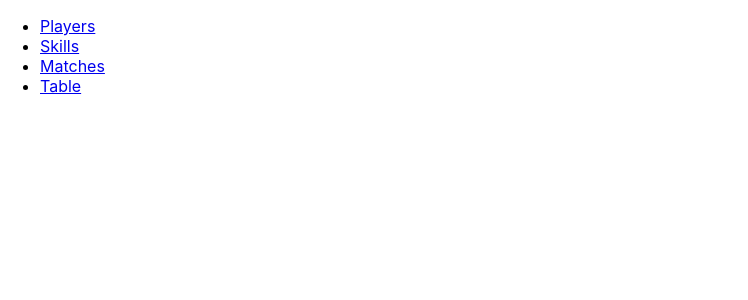
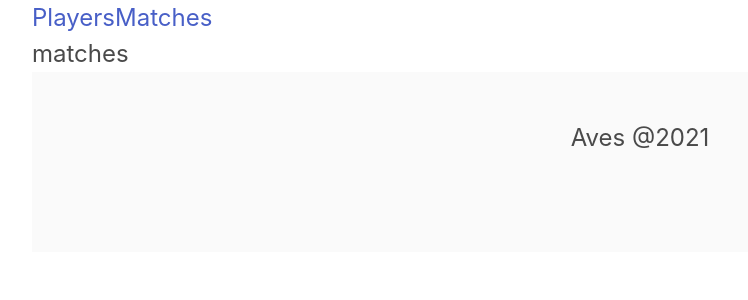
Before and after one commit to rubinhozzz/football-api, a React (Create React App) app in the folder web/: page /matches in a window 1280 px wide. Shown: the top 300 px of the page, without its empty margins (0-748 px from the left). Built offline with nearby package versions, Linux system fonts and the light colour scheme.

Commit message:
Add routers

```diff
--- a/web/package.json
+++ b/web/package.json
@@ -6,8 +6,11 @@
     "@testing-library/jest-dom": "^5.11.9",
     "@testing-library/react": "^11.2.5",
     "@testing-library/user-event": "^12.7.1",
+    "bulma": "^0.9.2",
     "react": "^17.0.1",
+    "react-bulma-components": "^4.0.4",
     "react-dom": "^17.0.1",
+    "react-router-dom": "^5.2.0",
     "react-scripts": "4.0.2",
     "web-vitals": "^1.1.0"
   },
--- a/web/src/App.js
+++ b/web/src/App.js
@@ -1,12 +1,31 @@
-import logo from './logo.svg';
+import React from 'react';
+import 'bulma/css/bulma.min.css';
 import './App.css';
-import Menu from './components/Menu.js'
+import Nav from './components/Menu.js';
+import {BrowserRouter as Router, Route, Switch} from 'react-router-dom';
+import Players from './components/Players.js';
+import Matches from './components/Matches.js';
 
 function App() {
 	return (
-		<div className="">
-		<Menu />
+		<Router>
+		<div className="container is-fluid is-family-primary is-size-4">
+			<section>
+				<Nav />
+			</section>
+			<section id="div_content">
+			<Switch>
+				<Route path="/players" component={Players}></Route>
+				<Route path="/matches" component={Matches}></Route>
+			</Switch>
+			</section>
+			<footer className="footer">
+				<div class="content has-text-centered">
+					<p>Aves @2021</p>
+				</div>
+			</footer>
 		</div>
+		</Router>
 	);
 }
 
--- /dev/null
+++ b/web/src/components/Matches.js
@@ -0,0 +1,9 @@
+import React from 'react'
+
+function Matches() {
+	return (
+		<div>matches</div>
+	)
+}
+
+export default Matches
--- a/web/src/components/Menu.js
+++ b/web/src/components/Menu.js
@@ -1,14 +1,20 @@
 import React from 'react'
+import 'bulma/css/bulma.min.css';
+import { Link } from 'react-router-dom'
 
-function Menu() {
+function Nav() {
 	return (
-		<ul>
-			<li><a href="/">Players</a></li>
-			<li><a href="/">Skills</a></li>
-			<li><a href="/">Matches</a></li>
-			<li><a href="/">Table</a></li>
-		</ul>
+		<nav className="level">
+			<div className="level-right">
+				<Link to="/players">
+					<p className="level-item">Players</p>
+				</Link>
+				<Link to="/matches">
+					<p className="level-item">Matches</p>
+				</Link>
+			</div>
+		</nav>
 	)
 }
 
-export default Menu
+export default Nav
--- /dev/null
+++ b/web/src/components/Players.js
@@ -0,0 +1,9 @@
+import React from 'react'
+
+function Players() {
+	return (
+		<div>players</div>
+	)
+}
+
+export default Players
```
